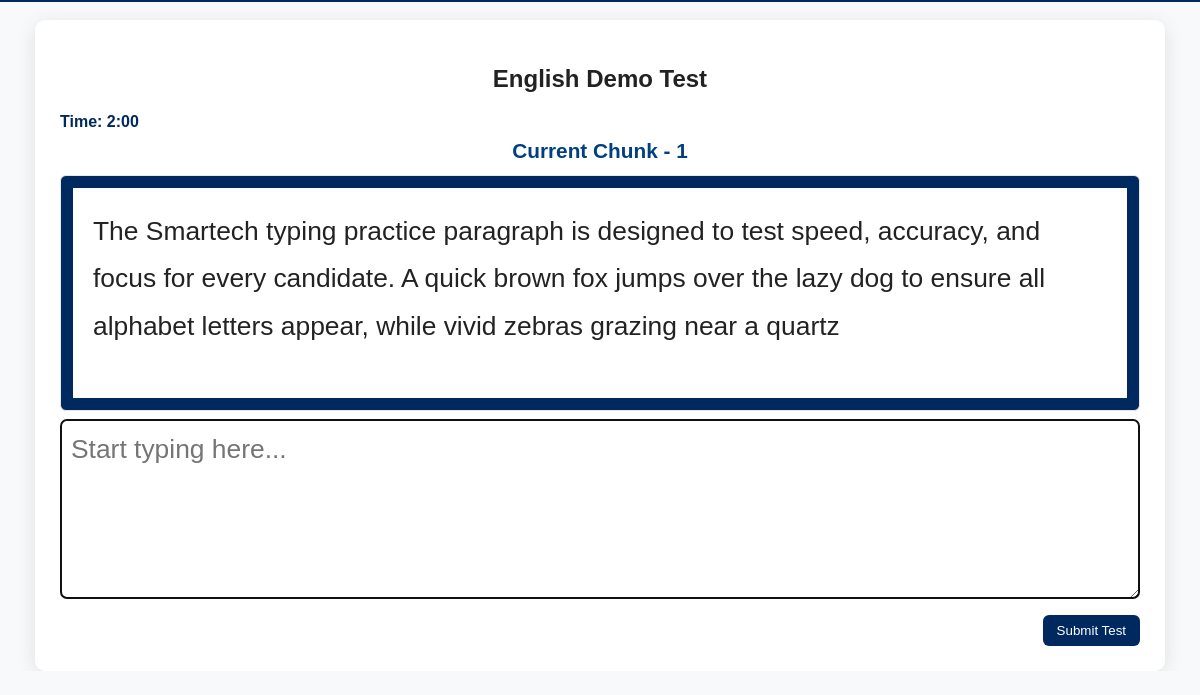
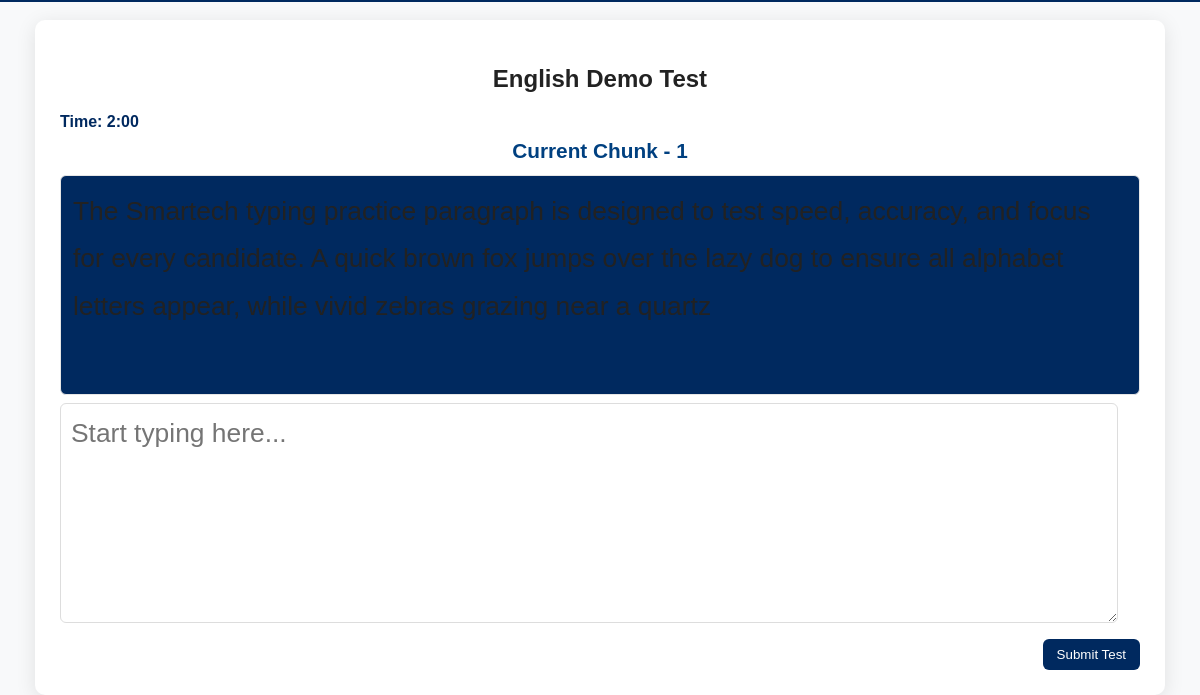
Before and after one commit to skrajb/smtportal, an Electron app: page englishdemo.html in a window 1200 px wide. Shown: the part 134-829 px from the top of the page. Before the commit the page ends 805 px from the top, so only its background shows below. Drawn offline with Linux system fonts and the light colour scheme.

Commit message:
Update styles.css

```diff
--- a/styles.css
+++ b/styles.css
@@ -47,9 +47,16 @@ body {
     font-weight:600;
 }
 .container {
-    max-width:90%;
+    max-width:85%;
     margin:18px auto;
 	background: #FFFAAE;
+    padding:12px;
+}
+.container2 {
+    max-width:80%;
+    margin:18px auto;
+
+
     padding:12px;
 }
 
@@ -64,27 +71,30 @@ body {
 #timer { font-weight:700; color:var(--danger); }
 #current-chunk { font-size:1.3rem; color:var(--muted); text-align:center; color:red;font-weight:bold}
 
-.reference-outer {
-    border-radius: 1px;
-    padding: 0px;
-    margin-bottom: 8px;
-    border: 3px solid black;
+/* Make both boxes identical */
+.reference-outer,
+.typing-input {
+  width: 100%;
+  height: 220px;          /* <-- set the size you want */
+  box-sizing: border-box; /* include padding + border in size */
+  padding: 12px;
+  border: 1px solid #ccc;
+  border-radius: 6px;
+  background: #fff;
+  	line-height:1.8;
+    font-size:1.65rem;
+   	 font-family: 'Arial', serif;
+  overflow-y: auto;       /* scroll if text overflows */
+   resize: none;
+  outline: none;
+}
 
+/* Keep formatting of reference text */
+.paragraph {
+  white-space: pre-wrap;
 }
-.paragraph { line-height:1.8; font-size:1.65rem; padding:20px;      height: 170px;font-family: 'Arial', serif; background-color:white}
 
-.typing-input {
-    width:96%;
-    resize:vertical;
-    padding:20px;
-    border-radius:1px;
-    border:3px solid black;
-	line-height:1.8;
-    font-size:1.65rem;
-    margin-bottom:8px;
 
-	 font-family: 'Arial', serif;
-}
 
 /* Buttons */
 .primary-btn {
```
